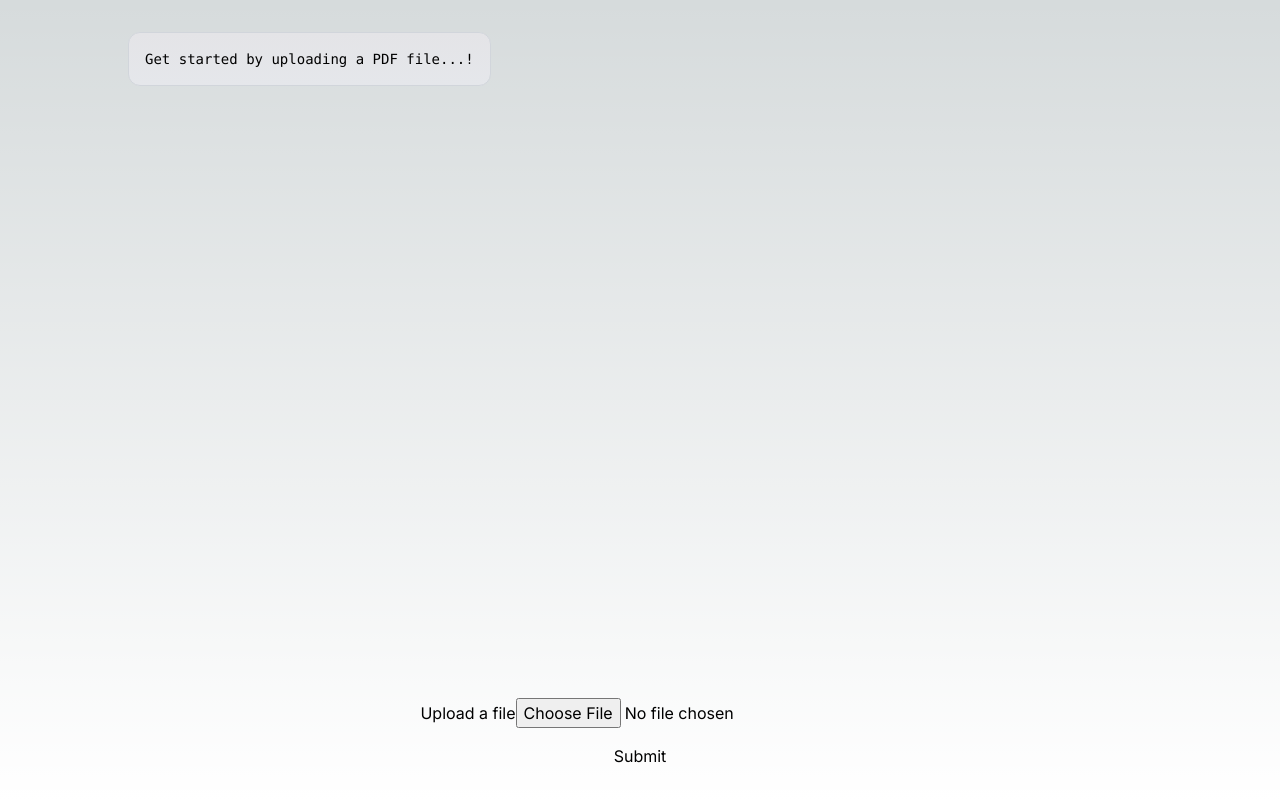
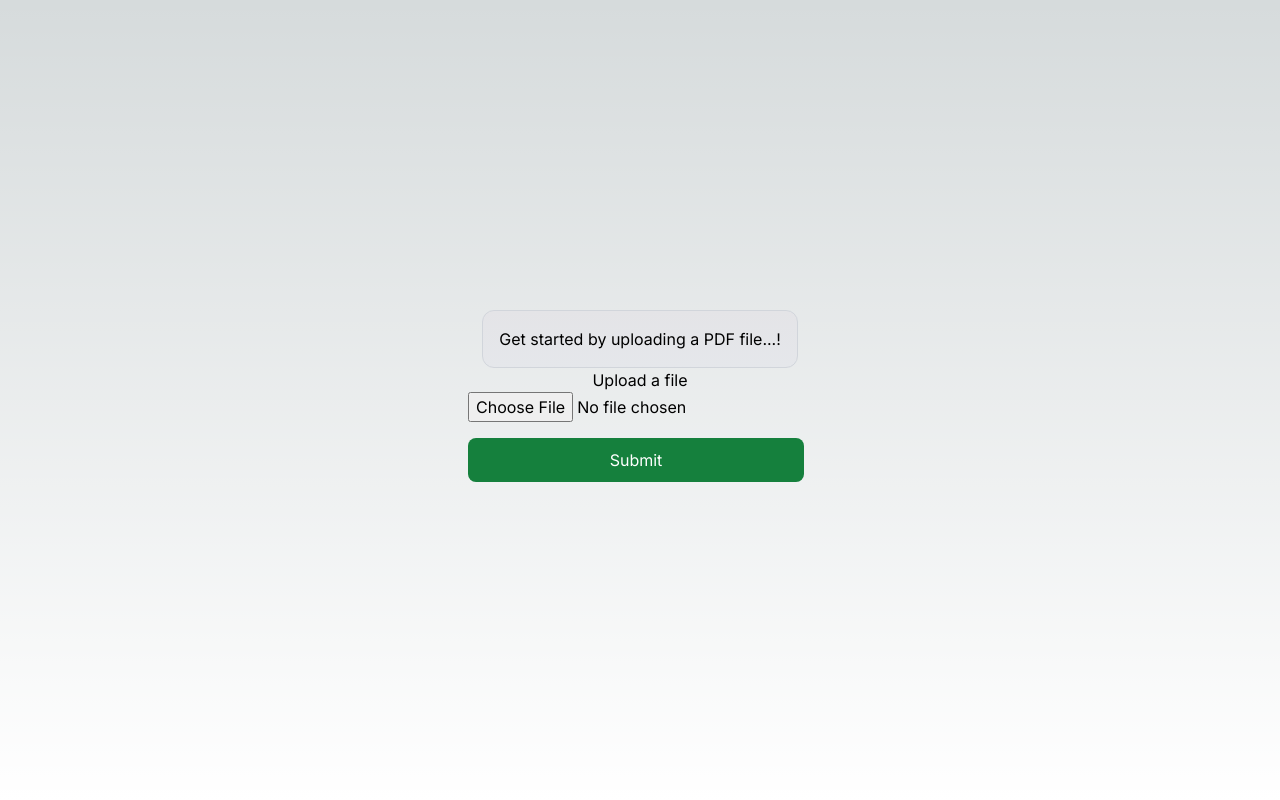
Before and after one commit to hoangph271/pdf-indexer, a Next.js app: page / in a window 1280 px wide. Built offline with nearby package versions, Linux system fonts and the light colour scheme.

Commit message:
minor UI enhancements

```diff
--- a/src/app/page.tsx
+++ b/src/app/page.tsx
@@ -2,12 +2,10 @@ import PdfUploadForm from "../components/PdfUploadForm";
 
 export default function Home() {
   return (
-    <main className="flex min-h-screen flex-col items-center justify-between p-8">
-      <div className="z-10 w-full max-w-5xl items-center justify-between font-mono text-sm lg:flex">
-        <p className="fixed left-0 top-0 flex w-full justify-center border-b border-gray-300 bg-gradient-to-b from-zinc-200 pb-6 pt-8 backdrop-blur-2xl dark:border-neutral-800 dark:bg-zinc-800/30 dark:from-inherit lg:static lg:w-auto  lg:rounded-xl lg:border lg:bg-gray-200 lg:p-4 lg:dark:bg-zinc-800/30">
-          Get started by uploading a PDF file...!
-        </p>
-      </div>
+    <main className="flex min-h-screen flex-col items-center justify-center p-8">
+      <p className="fixed left-0 top-0 flex w-full justify-center border-b border-gray-300 bg-gradient-to-b from-zinc-200 pb-6 pt-8 backdrop-blur-2xl dark:border-neutral-800 dark:bg-zinc-800/30 dark:from-inherit lg:static lg:w-auto  lg:rounded-xl lg:border lg:bg-gray-200 lg:p-4 lg:dark:bg-zinc-800/30">
+        Get started by uploading a PDF file...!
+      </p>
       <PdfUploadForm />
     </main>
   );
--- a/src/components/PdfUploadForm/index.tsx
+++ b/src/components/PdfUploadForm/index.tsx
@@ -2,16 +2,25 @@
 import { useRef } from "react";
 import { uploadFile } from "./upload-action";
 
-export default function PdfUploadForm() {
+export default function PdfUploadForm () {
   const fileInput = useRef(null);
 
   return (
     <form action={uploadFile} className="flex flex-col gap-4">
-      <label>
+      <label className="flex flex-col items-center">
         <span>Upload a file</span>
-        <input type="file" name="file" accept="application/pdf" ref={fileInput} />
+        <input
+          type="file"
+          name="file"
+          accept="application/pdf"
+          ref={fileInput}
+          required
+        />
       </label>
-      <button type="submit">Submit</button>
+      <button
+        type="submit"
+        className="text-white bg-green-700 hover:bg-green-800 rounded-lg px-5 py-2.5 me-2 mb-2"
+      >Submit</button>
     </form>
   );
 }
```
